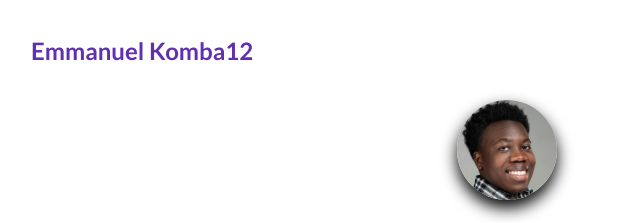
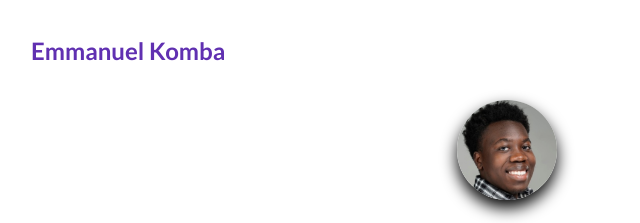
Before and after one commit to EKomba/Practice-webpage, a plain HTML site: page index.html in a window 1280 px wide. Shown: the top 223 px of the page, 133-773 px from the left. Drawn offline with Linux system fonts and the light colour scheme.

Commit message:
removed the numbers from line 19 html

```diff
--- a/index.html
+++ b/index.html
@@ -16,7 +16,7 @@
   <body>
     <section id="about-me">
       <nav>
-        <div class="personal__logo">Emmanuel Komba12</div>
+        <div class="personal__logo">Emmanuel Komba</div>
         <ul class="nav__link--list">
           <li class="nav__link">
             <a
```
